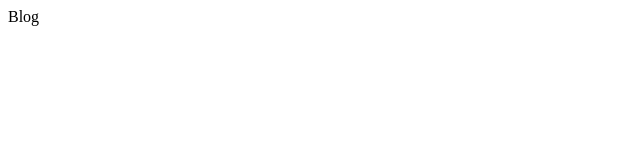
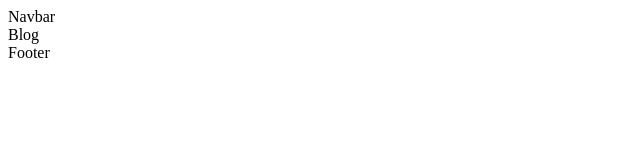
Before and after one commit to beckman924/react-router-dom-6.4, a React (Vite) app: page /blog in a window 1280 px wide. Shown: the top 160 px of the page, without its empty margins (0-640 px from the left). Built offline with nearby package versions, Linux system fonts and the light colour scheme.

Commit message:
Optimized router and added LayoutPublic

```diff
--- /dev/null
+++ b/src/layout/LayoutPublic.jsx
@@ -0,0 +1,15 @@
+import { Outlet } from "react-router-dom";
+
+const LayoutPublic = () => {
+  return (
+    <>
+      <nav>Navbar</nav>
+      <main>
+        <Outlet />
+      </main>
+      <footer>Footer</footer>
+    </>
+  );
+};
+
+export default LayoutPublic;
--- a/src/router/index.jsx
+++ b/src/router/index.jsx
@@ -4,21 +4,26 @@ import Home from "../pages/Home";
 import About from "../pages/About";
 import Blog from "../pages/Blog";
 import NotFound from "../pages/NotFound";
+import LayoutPublic from "../layout/LayoutPublic";
 
 export const router = createBrowserRouter([
   {
     path: "/",
+    element: <LayoutPublic />,
+    errorElement: <NotFound />,
+    children: [
+      {
+        index: true,
         element: <Home />,
-    errorElement: <NotFound />,
       },
       {
-    path: "/about",
+        path: "about",
         element: <About />,
-    errorElement: <NotFound />,
       },
       {
-    path: "/blog",
+        path: "blog",
         element: <Blog />,
-    errorElement: <NotFound />,
+      },
+    ],
   },
 ]);
```
Lines whose indentation alone changed are shown as unchanged.
